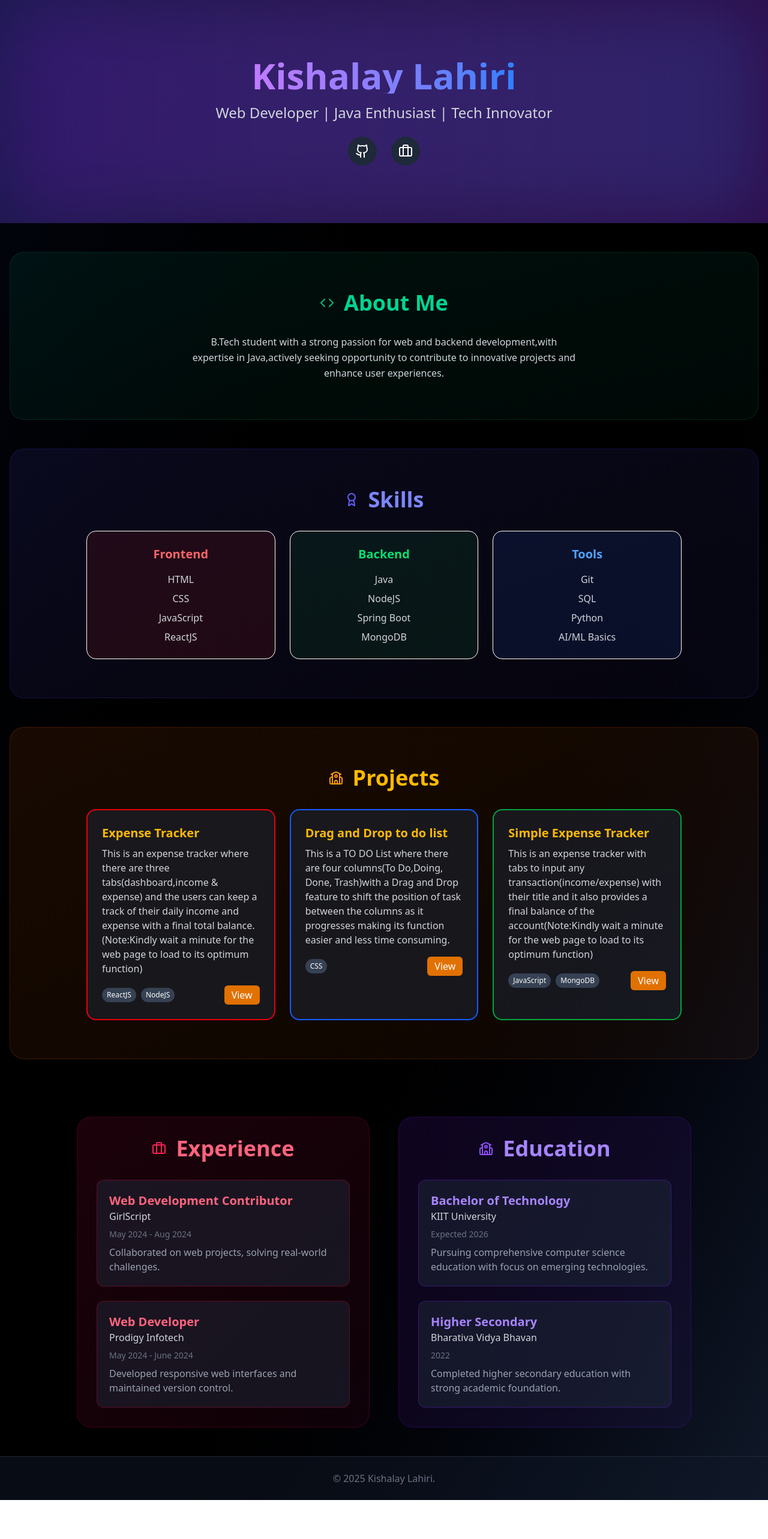
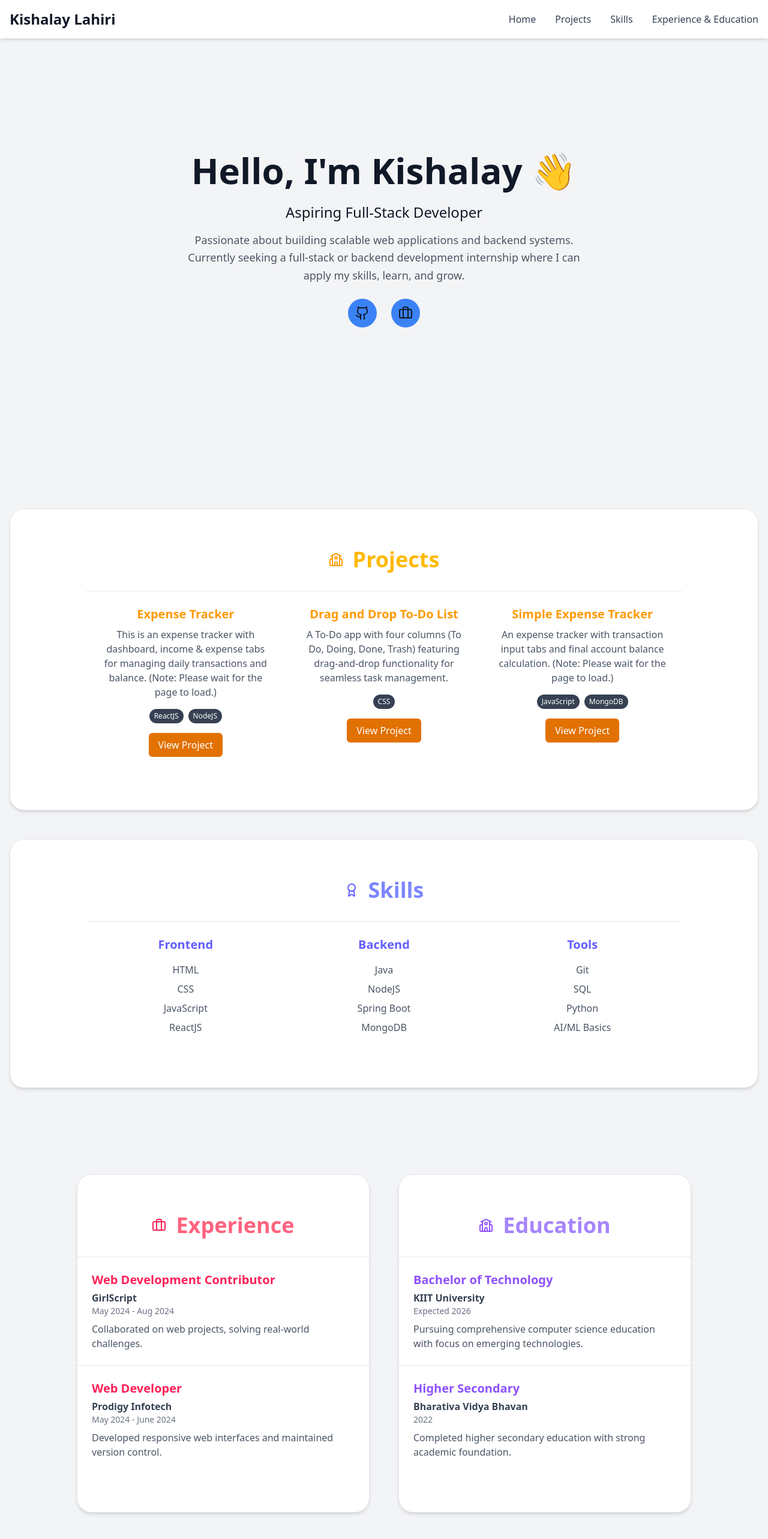
Before and after one commit to Kishalay15/Personal-Portfolio, a React (Vite) app: page / in a window 1280 px wide. Shown: the top 2566 px of the page at 60% size. Before the commit the page ends 2501 px from the top, so only its background shows below. Built offline with nearby package versions, Linux system fonts and the light colour scheme.

Commit message:
updated the ui

```diff
--- a/src/App.jsx
+++ b/src/App.jsx
@@ -1,6 +1,7 @@
 import React from "react";
 import { motion } from "framer-motion";
 import { GithubIcon, School, Briefcase, Code, Award } from "lucide-react";
+import Navbar from "./components/Navbar";
 
 export default function App() {
   const containerVariants = {
@@ -26,43 +27,52 @@ export default function App() {
   };
 
   return (
-    <div className="bg-gradient-to-br from-gray-950 via-black to-gray-900 text-white min-h-screen flex flex-col items-center">
+    <>
+      <Navbar />
+      <div id="home" className="bg-[#F3F4F6] text-[#111827] min-h-screen flex flex-col items-center">
         <motion.div
           initial="hidden"
           animate="visible"
           variants={containerVariants}
-        className="relative w-full max-w-7xl bg-gradient-to-r from-indigo-900/50 to-purple-900/50 overflow-hidden"
+          className="relative w-full max-w-7xl overflow-hidden"
         >
-        <div className="absolute inset-0 bg-gradient-to-r from-purple-600/20 to-blue-500/20 blur-3xl"></div>
+          <div className="absolute inset-0 blur-3xl"></div>
 
           <motion.section
             variants={itemVariants}
-          className="relative z-10 flex flex-col items-center justify-center text-center py-24 px-4 w-full"
+            className="relative z-10 flex flex-col items-center justify-center text-center py-24 px-4 w-full h-screen" // added `h-screen`
           >
             <motion.h1
-            className="text-6xl font-bold mb-4 bg-clip-text text-transparent bg-gradient-to-r from-purple-400 to-blue-500"
+              className="text-4xl md:text-6xl font-bold mb-6 text-[#111827]"
               initial={{ scale: 0.8, opacity: 0 }}
               animate={{ scale: 1, opacity: 1 }}
               transition={{ duration: 0.7 }}
             >
-            Kishalay Lahiri
+              Hello, I'm Kishalay 👋
             </motion.h1>
-          <p className="text-2xl text-gray-300 max-w-xl mx-auto mb-6">
-            Web Developer | Java Enthusiast | Tech Innovator
+
+            <p className="text-2xl font-medium text-[#111827] max-w-xl mx-auto mb-4">
+              Aspiring Full-Stack Developer
             </p>
+
+            <p className="text-[#4B5563] text-lg max-w-2xl mx-auto leading-relaxed">
+              Passionate about building scalable web applications and backend systems.<br />
+              Currently seeking a full-stack or backend development internship where I can apply my skills, learn, and grow.
+            </p>
+            <br />
 
             <div className="flex gap-6 justify-center items-center">
               <a
                 href="https://github.com/Kishalay15/"
                 target="_blank"
-              className="bg-gray-800 p-3 rounded-full hover:bg-purple-600 transition-all transform hover:scale-110"
+                className="bg-[#3B82F6] p-3 rounded-full hover:bg-[#2563EB] transition-all transform hover:scale-105"
               >
                 <GithubIcon size={24} />
               </a>
               <a
                 href="https://www.linkedin.com/in/kishalay-lahiri-5b1366265/"
                 target="_blank"
-              className="bg-gray-800 p-3 rounded-full hover:bg-blue-600 transition-all transform hover:scale-110"
+                className="bg-[#3B82F6] p-3 rounded-full hover:bg-[#2563EB] transition-all transform hover:scale-105"
               >
                 <Briefcase size={24} />
               </a>
@@ -70,60 +80,109 @@ export default function App() {
           </motion.section>
         </motion.div>
 
+
         <div className="w-full max-w-7xl px-4">
           <motion.section
+            id="projects"
             variants={itemVariants}
-          className="py-16 bg-gradient-to-br from-emerald-900/20 to-emerald-900/10 my-12 rounded-3xl border border-emerald-800/30 w-full"
+            className="py-16 my-12 rounded-3xl border border-gray-200 shadow-md bg-white w-full"
           >
-          <h2 className="text-4xl font-bold mb-8 text-center text-emerald-400 flex items-center justify-center gap-4">
-            <Code className="text-emerald-500" />
-            About Me
+            <h2 className="text-4xl font-bold mb-8 text-center text-amber-400 flex items-center justify-center gap-4">
+              <School className="text-amber-500" />
+              Projects
             </h2>
-          <p className="text-gray-300 text-center max-w-2xl mx-auto leading-relaxed px-4">
-            B.Tech student with a strong passion for web and backend development,with expertise in Java,actively seeking opportunity to contribute to innovative projects and enhance user experiences.
-          </p>
+
+            <div className="grid md:grid-cols-2 lg:grid-cols-3 gap-0 px-4 max-w-5xl mx-auto">
+              {[
+                {
+                  title: "Expense Tracker",
+                  desc: "This is an expense tracker with dashboard, income & expense tabs for managing daily transactions and balance. (Note: Please wait for the page to load.)",
+                  link: "https://better-tracker.vercel.app/",
+                  tags: ["ReactJS", "NodeJS"],
+                },
+                {
+                  title: "Drag and Drop To-Do List",
+                  desc: "A To-Do app with four columns (To Do, Doing, Done, Trash) featuring drag-and-drop functionality for seamless task management.",
+                  link: "https://github.com/Kishalay15/Drag-and-drop-Todo",
+                  tags: ["CSS"],
+                },
+                {
+                  title: "Simple Expense Tracker",
+                  desc: "An expense tracker with transaction input tabs and final account balance calculation. (Note: Please wait for the page to load.)",
+                  link: "https://expense-tracker-backend-coyb.onrender.com/",
+                  tags: ["JavaScript", "MongoDB"],
+                },
+              ].map((project, idx) => (
+                <div
+                  key={idx}
+                  className="border-t border-gray-200 p-6 hover:bg-amber-50 transition-all"
+                >
+                  <h3 className="text-xl font-bold text-amber-500 mb-2 text-center">
+                    {project.title}
+                  </h3>
+                  <p className="text-gray-600 mb-4 text-center">{project.desc}</p>
+                  <div className="flex flex-wrap justify-center items-center gap-2 mb-4">
+                    {project.tags.map((tag, tidx) => (
+                      <span
+                        key={tidx}
+                        className="text-xs bg-gray-700 text-white px-2 py-1 rounded-full"
+                      >
+                        {tag}
+                      </span>
+                    ))}
+                  </div>
+                  <div className="flex justify-center">
+                    <a
+                      href={project.link}
+                      target="_blank"
+                      rel="noopener noreferrer"
+                      className="text-white bg-amber-600 hover:bg-amber-700 px-4 py-2 rounded-md transition-colors"
+                    >
+                      View Project
+                    </a>
+                  </div>
+                </div>
+              ))}
+            </div>
           </motion.section>
+
           <motion.section
+            id="skills"
             variants={itemVariants}
-          className="py-16 bg-gradient-to-br from-indigo-900/20 to-indigo-900/10 my-12 rounded-3xl border border-indigo-800/30 w-full"
+            className="py-16 my-12 rounded-3xl border border-gray-200 shadow-md bg-white w-full"
           >
             <h2 className="text-4xl font-bold mb-8 text-center text-indigo-400 flex items-center justify-center gap-4">
               <Award className="text-indigo-500" />
               Skills
             </h2>
-          <div className="grid md:grid-cols-3 gap-6 px-4 max-w-5xl mx-auto">
+
+            <div className="grid md:grid-cols-3 gap-0 px-4 max-w-5xl mx-auto">
               {[
                 {
                   category: "Frontend",
                   skills: ["HTML", "CSS", "JavaScript", "ReactJS"],
-                color: "text-red-400",
-                bgColor: "bg-red-900/20"
                 },
                 {
                   category: "Backend",
-                skills: ["Java", "NodeJS", "Spring Boot", "MongoDB",],
-                color: "text-green-400",
-                bgColor: "bg-green-900/20"
+                  skills: ["Java", "NodeJS", "Spring Boot", "MongoDB"],
                 },
                 {
                   category: "Tools",
                   skills: ["Git", "SQL", "Python", "AI/ML Basics"],
-                color: "text-blue-400",
-                bgColor: "bg-blue-900/20"
-              }
-            ].map((skillGroup, idx) => (
+                },
+              ].map((group, idx) => (
                 <div
                   key={idx}
-                className={`${skillGroup.bgColor} p-6 rounded-2xl border border-opacity-30 hover:scale-105 transition-transform`}
+                  className="border-t border-gray-200 p-6 hover:bg-indigo-50 transition-all"
                 >
-                <h3 className={`text-xl font-semibold mb-4 text-center ${skillGroup.color}`}>
-                  {skillGroup.category}
+                  <h3 className="text-xl font-bold text-indigo-500 mb-4 text-center">
+                    {group.category}
                   </h3>
                   <ul className="space-y-2 text-center">
-                  {skillGroup.skills.map((skill, sidx) => (
+                    {group.skills.map((skill, sidx) => (
                       <li
                         key={sidx}
-                      className="text-gray-300 hover:text-white transition-colors"
+                        className="text-gray-600 hover:text-indigo-500 transition-colors"
                       >
                         {skill}
                       </li>
@@ -133,76 +192,19 @@ export default function App() {
               ))}
             </div>
           </motion.section>
-        <motion.section
-          variants={itemVariants}
-          className="py-16 bg-gradient-to-br from-amber-900/20 to-amber-900/10 my-12 rounded-3xl border border-amber-800/30 w-full"
-        >
-          <h2 className="text-4xl font-bold mb-8 text-center text-amber-400 flex items-center justify-center gap-4">
-            <School className="text-amber-500" />
-            Projects
-          </h2>
-          <div className="grid md:grid-cols-2 lg:grid-cols-3 gap-6 px-4 max-w-5xl mx-auto">
-            {[{
-              title: "Expense Tracker",
-              desc: "This is an expense tracker where there are three tabs(dashboard,income & expense) and the users can keep a track of their daily income and expense with a final total balance.(Note:Kindly wait a minute for the web page to load to its optimum function)",
-              link: "https://better-tracker.vercel.app/",
-              tags: ["ReactJS", "NodeJS"],
-              color: "border-red-600"
-            },
-            {
-              title: "Drag and Drop to do list",
-              desc: "This is a TO DO List where there are four columns(To Do,Doing, Done, Trash)with a Drag and Drop feature to shift the position of task between the columns as it progresses making its function easier and less time consuming.",
-              link: "https://github.com/Kishalay15/Drag-and-drop-Todo",
-              tags: ["CSS"],
-              color: "border-blue-600"
-            },
-            {
-              title: "Simple Expense Tracker",
-              desc: "This is an expense tracker with tabs to input any transaction(income/expense) with their title and it also provides a final balance of the account(Note:Kindly wait a minute for the web page to load to its optimum function)",
-              link: "https://expense-tracker-backend-coyb.onrender.com/",
-              tags: ["JavaScript", "MongoDB"],
-              color: "border-green-600"
-            }].map((project, idx) => (
-              <div
-                key={idx}
-                className={`bg-gray-800/50 rounded-2xl border-2 ${project.color} p-6 hover:scale-105 transition-transform`}
-              >
-                <h3 className="text-xl font-semibold mb-2 text-amber-400">{project.title}</h3>
-                <p className="text-gray-300 mb-4">{project.desc}</p>
-                <div className="flex justify-between items-center">
-                  <div className="flex gap-2">
-                    {project.tags.map((tag, tidx) => (
-                      <span
-                        key={tidx}
-                        className="text-xs bg-gray-700 px-2 py-1 rounded-full"
-                      >
-                        {tag}
-                      </span>
-                    ))}
-                  </div>
-                  <a
-                    href={project.link}
-                    target="_blank"
-                    rel="noopener noreferrer"
-                    className="text-white bg-amber-600 hover:bg-amber-700 px-3 py-1 rounded-md transition-colors"
-                  >
-                    View
-                  </a>
-                </div>
-              </div>
-            ))}
-          </div>
-        </motion.section>
+
+
           <div className="grid md:grid-cols-2 gap-12 py-12 w-full max-w-5xl mx-auto">
             <motion.section
+              id="experience"
               variants={itemVariants}
-            className="bg-gradient-to-br from-rose-900/20 to-rose-900/10 rounded-3xl border border-rose-800/30 p-8"
+              className="py-16 my-12 rounded-3xl border border-gray-200 shadow-md bg-white w-full"
             >
               <h2 className="text-4xl font-bold mb-8 text-center text-rose-400 flex items-center justify-center gap-4">
                 <Briefcase className="text-rose-500" />
                 Experience
               </h2>
-            <div className="space-y-6">
+              <div className="grid gap-0">
                 {[
                   {
                     title: "Web Development Contributor",
@@ -219,25 +221,27 @@ export default function App() {
                 ].map((exp, idx) => (
                   <div
                     key={idx}
-                  className="bg-gray-800/50 p-5 rounded-xl border border-rose-600/30"
+                    className="border-t border-gray-200 p-6 hover:bg-rose-50 transition-all"
                   >
-                  <h3 className="text-xl font-semibold text-rose-400">{exp.title}</h3>
-                  <p className="text-gray-300 mb-2">{exp.company}</p>
+                    <h3 className="text-xl font-bold text-rose-500 mb-1">{exp.title}</h3>
+                    <p className="text-gray-700 font-semibold">{exp.company}</p>
                     <p className="text-sm text-gray-500 mb-2">{exp.period}</p>
-                  <p className="text-gray-400">{exp.desc}</p>
+                    <p className="text-gray-600">{exp.desc}</p>
                   </div>
                 ))}
               </div>
             </motion.section>
+
             <motion.section
+              id="education"
               variants={itemVariants}
-            className="bg-gradient-to-br from-violet-900/20 to-violet-900/10 rounded-3xl border border-violet-800/30 p-8"
+              className="py-16 my-12 rounded-3xl border border-gray-200 shadow-md bg-white w-full"
             >
               <h2 className="text-4xl font-bold mb-8 text-center text-violet-400 flex items-center justify-center gap-4">
                 <School className="text-violet-500" />
                 Education
               </h2>
-            <div className="space-y-6">
+              <div className="grid gap-0">
                 {[
                   {
                     degree: "Bachelor of Technology",
@@ -254,21 +258,23 @@ export default function App() {
                 ].map((edu, idx) => (
                   <div
                     key={idx}
-                  className="bg-gray-800/50 p-5 rounded-xl border border-violet-600/30"
+                    className="border-t border-gray-200 p-6 hover:bg-violet-50 transition-all"
                   >
-                  <h3 className="text-xl font-semibold text-violet-400">{edu.degree}</h3>
-                  <p className="text-gray-300 mb-2">{edu.institution}</p>
+                    <h3 className="text-xl font-bold text-violet-500 mb-1">{edu.degree}</h3>
+                    <p className="text-gray-700 font-semibold">{edu.institution}</p>
                     <p className="text-sm text-gray-500 mb-2">{edu.period}</p>
-                  <p className="text-gray-400">{edu.desc}</p>
+                    <p className="text-gray-600">{edu.desc}</p>
                   </div>
                 ))}
               </div>
             </motion.section>
+
           </div>
         </div>
-      <footer className="w-full bg-gray-900/50 py-6 text-center border-t border-gray-800">
-        <p className="text-gray-500">© 2025 Kishalay Lahiri.</p>
+        <footer className="w-full bg-[#F9FAFB] py-6 text-center border-t border-[#E5E7EB]">
+          <p className="text-[#6B7280]">© 2025 Kishalay Lahiri.</p>
         </footer>
       </div>
+    </>
   );
 }
--- /dev/null
+++ b/src/components/Navbar.jsx
@@ -0,0 +1,68 @@
+import React, { useState } from "react";
+import { motion, AnimatePresence } from "framer-motion";
+import { Menu, X } from "lucide-react";
+
+export default function Navbar() {
+    const [isOpen, setIsOpen] = useState(false);
+
+    const links = [
+        { name: "Home", href: "#home" },
+        { name: "Projects", href: "#projects" },
+        { name: "Skills", href: "#skills" },
+        { name: "Experience & Education", href: "#experience" },
+    ];
+
+    return (
+        <nav className="fixed top-0 left-0 w-full bg-white shadow-md z-50">
+            <div className="max-w-7xl mx-auto px-4 flex justify-between items-center h-16">
+                <div className="text-2xl font-bold text-[#111827]">Kishalay Lahiri</div>
+
+                {/* Desktop Links */}
+                <div className="hidden md:flex gap-8">
+                    {links.map((link, idx) => (
+                        <a
+                            key={idx}
+                            href={link.href}
+                            className="text-gray-700 hover:text-blue-500 transition-colors font-medium"
+                        >
+                            {link.name}
+                        </a>
+                    ))}
+                </div>
+
+                {/* Mobile Menu Button */}
+                <button
+                    className="md:hidden p-2 rounded-md text-gray-700 hover:text-blue-500"
+                    onClick={() => setIsOpen(!isOpen)}
+                >
+                    {isOpen ? <X size={28} /> : <Menu size={28} />}
+                </button>
+            </div>
+
+            {/* Mobile Links */}
+            <AnimatePresence>
+                {isOpen && (
+                    <motion.div
+                        initial={{ height: 0 }}
+                        animate={{ height: "auto" }}
+                        exit={{ height: 0 }}
+                        className="md:hidden bg-white overflow-hidden"
+                    >
+                        <div className="flex flex-col gap-4 py-4 px-4">
+                            {links.map((link, idx) => (
+                                <a
+                                    key={idx}
+                                    href={link.href}
+                                    className="text-gray-700 hover:text-blue-500 transition-colors font-medium"
+                                    onClick={() => setIsOpen(false)}
+                                >
+                                    {link.name}
+                                </a>
+                            ))}
+                        </div>
+                    </motion.div>
+                )}
+            </AnimatePresence>
+        </nav>
+    );
+}
```
Also changed, not shown: src/components/ProjectCard.jsx (deleted). Lines whose indentation alone changed are shown as unchanged.
